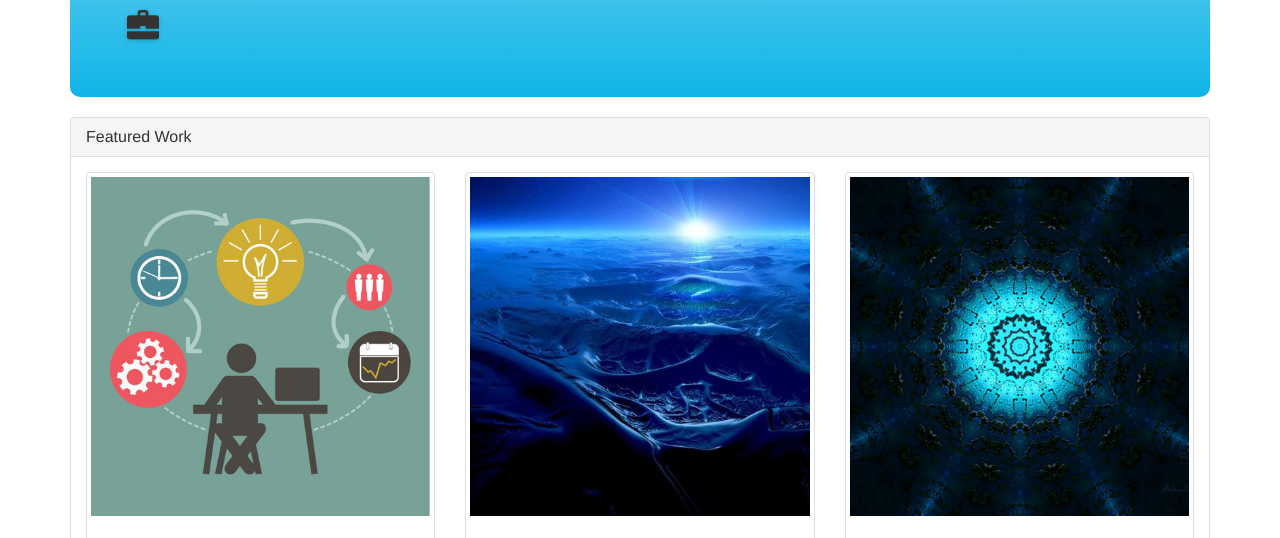
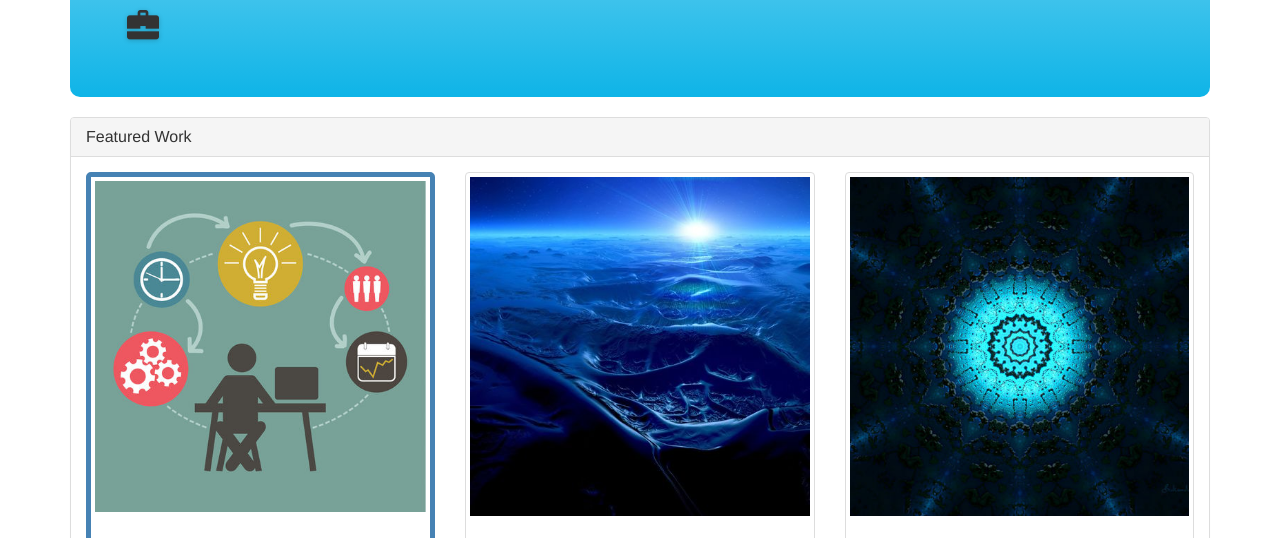
Before and after one commit to hvpulok/Udacity-portfolio_site, a website: page index.html in a window 1280 px wide. In both pictures the pointer is over the element 260 px from the left and 644 px from the top of the page. Shown: the part 239-777 px from the top of the page. Drawn offline with nearby package versions, Linux system fonts and the light colour scheme.

Commit message:
Add hover effect

```diff
--- a/public/css/style.css
+++ b/public/css/style.css
@@ -69,6 +69,12 @@ body {
     margin: 0 auto;
 }
 
+.thumbnail:hover {
+    border: 5px solid steelblue;
+    border-radius: 5px;
+    cursor: pointer;
+}
+
 
 /*media queries to make contents responsive based on view port size*/
 
```
